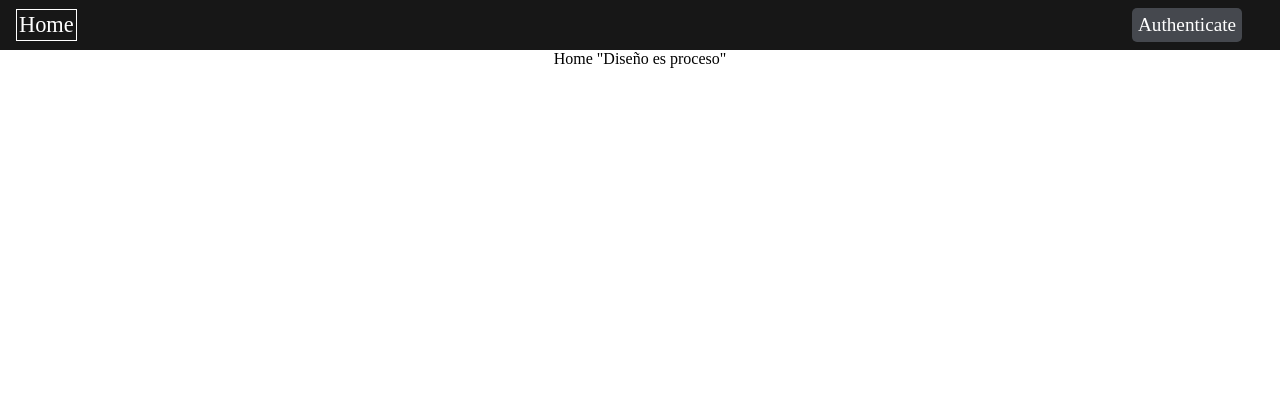
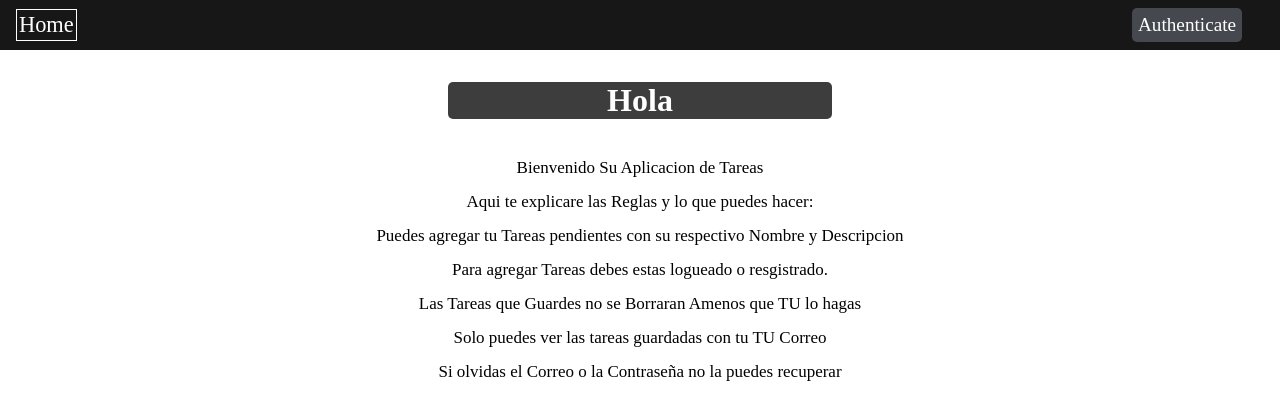
Before and after one commit to eriber01/Task-App, a React (Create React App) app: page / in a window 1280 px wide. Shown: the top 420 px of the page. Built offline with nearby package versions, Linux system fonts and the light colour scheme; no server answers.

Commit message:
La app ya esta lista

```diff
--- /dev/null
+++ b/src/Components/Home/Home.css
@@ -0,0 +1,23 @@
+.home{
+    text-align: center;
+    display: flex;
+    flex-direction: column;
+    justify-content: center;
+    align-items: center;
+}
+
+.home h1{
+    font-size: 2rem;
+    margin: 2rem;
+    background-color: rgba(0, 0, 0, 0.76);
+    color: white;
+    width: 30%;
+    border-radius: 5px;
+}
+
+
+.home li, p{
+    list-style: none;
+    font-size: 17px;
+    line-height: 2;
+}
--- a/src/Components/Home/Home.js
+++ b/src/Components/Home/Home.js
@@ -1,10 +1,21 @@
 import React from 'react'
+
+import './Home.css'
 
 export default function Home() {
     return (
-        <div style={{textAlign: 'center'}}>
-            Home
-            "Diseño es proceso"
+        <div className='home'>
+            <h1>Hola</h1>
+            <p>Bienvenido Su Aplicacion de Tareas</p>
+            <p>Aqui te explicare las Reglas y lo que puedes hacer:</p>
+
+            <ul>
+                <li>Puedes agregar tu Tareas pendientes con su respectivo Nombre y Descripcion</li>
+                <li>Para agregar Tareas debes estas logueado o resgistrado.</li>
+                <li>Las Tareas que Guardes no se Borraran Amenos que TU lo hagas</li>
+                <li>Solo puedes ver las tareas guardadas con tu TU Correo</li>
+                <li>Si olvidas el Correo o la Contraseña no la puedes recuperar</li>
+            </ul>
         </div>
     )
 }
```
